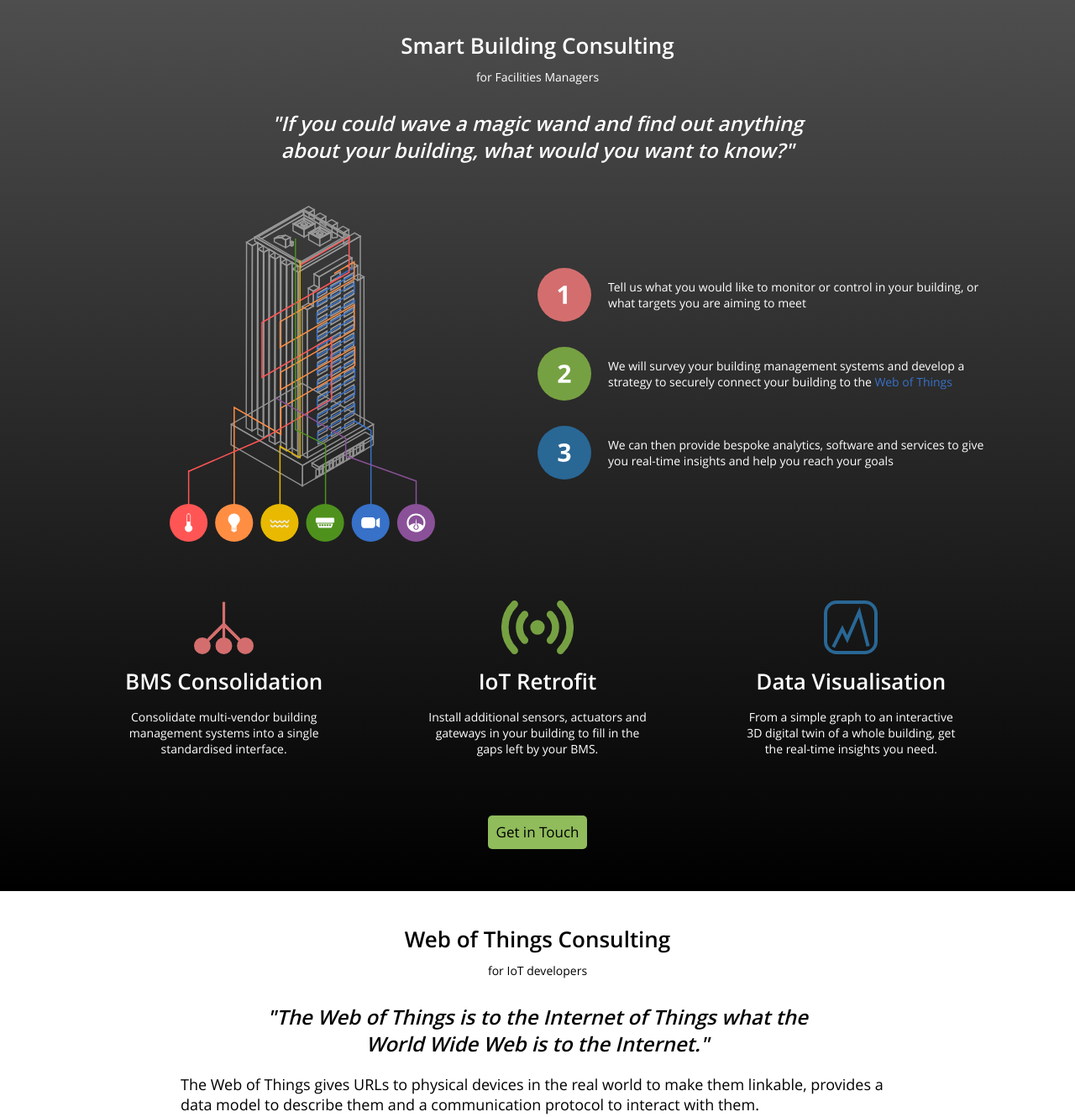
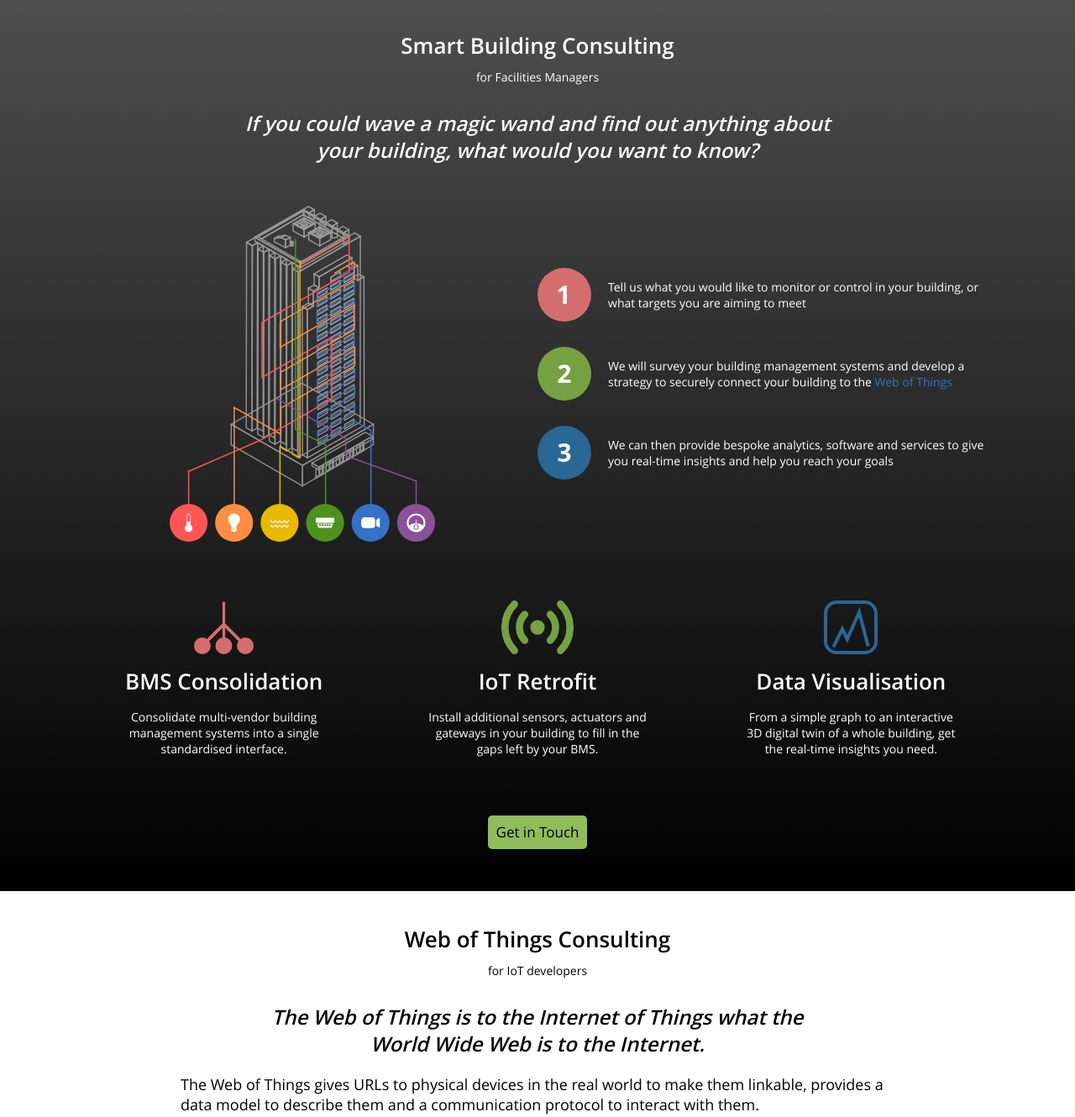
Before and after one commit to krellian/krellian.com, a plain HTML site: page consulting/index.html in a window 1280 px wide. Shown: the part 203-1533 px from the top of the page at 84% size. Drawn offline with Linux system fonts and the light colour scheme.

Commit message:
Remove quotation marks

```diff
--- a/consulting/index.html
+++ b/consulting/index.html
@@ -49,8 +49,8 @@
       <h1>Smart Building Consulting</h1>
       <h2>for Facilities Managers</h2>
       <p class="quote">
-        &quot;If you could wave a magic wand and find out anything about your building,
-        what would you want to know?&quot;
+        If you could wave a magic wand and find out anything about your building,
+        what would you want to know?
       </p>
       <div id="process">
         <div class="illustration">
@@ -88,7 +88,7 @@
       <h1>Web of Things Consulting</h1>
       <h2>for IoT developers</h2>
       <p class="quote">
-        &quot;The Web of Things is to the Internet of Things what the World Wide Web is to the Internet.&quot;
+        The Web of Things is to the Internet of Things what the World Wide Web is to the Internet.
       </p>
       <p>
         The Web of Things gives URLs to physical devices in the real world to make them linkable, provides a data model to describe them and a communication protocol to interact with them.
```
